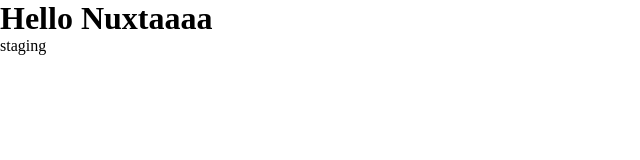
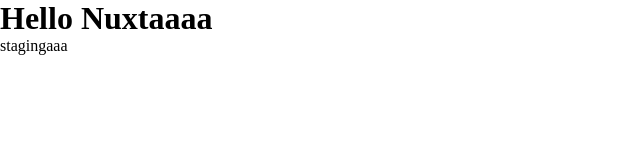
Before and after one commit to Takuya-Ampi/nuxt_contentful, a Nuxt app: page / in a window 1280 px wide. Shown: the top 160 px of the page, without its empty margins (0-640 px from the left). Built offline with nearby package versions, Linux system fonts and the light colour scheme.

Commit message:
staging修正

```diff
--- a/pages/index.vue
+++ b/pages/index.vue
@@ -3,7 +3,7 @@
     <v-flex xs12 sm8 md6>
       <div class="text-xs-center">
         <h1>Hello Nuxtaaaa</h1>
-        <p>staging</p>
+        <p>stagingaaa</p>
       </div>
     </v-flex>
   </v-layout>
```
